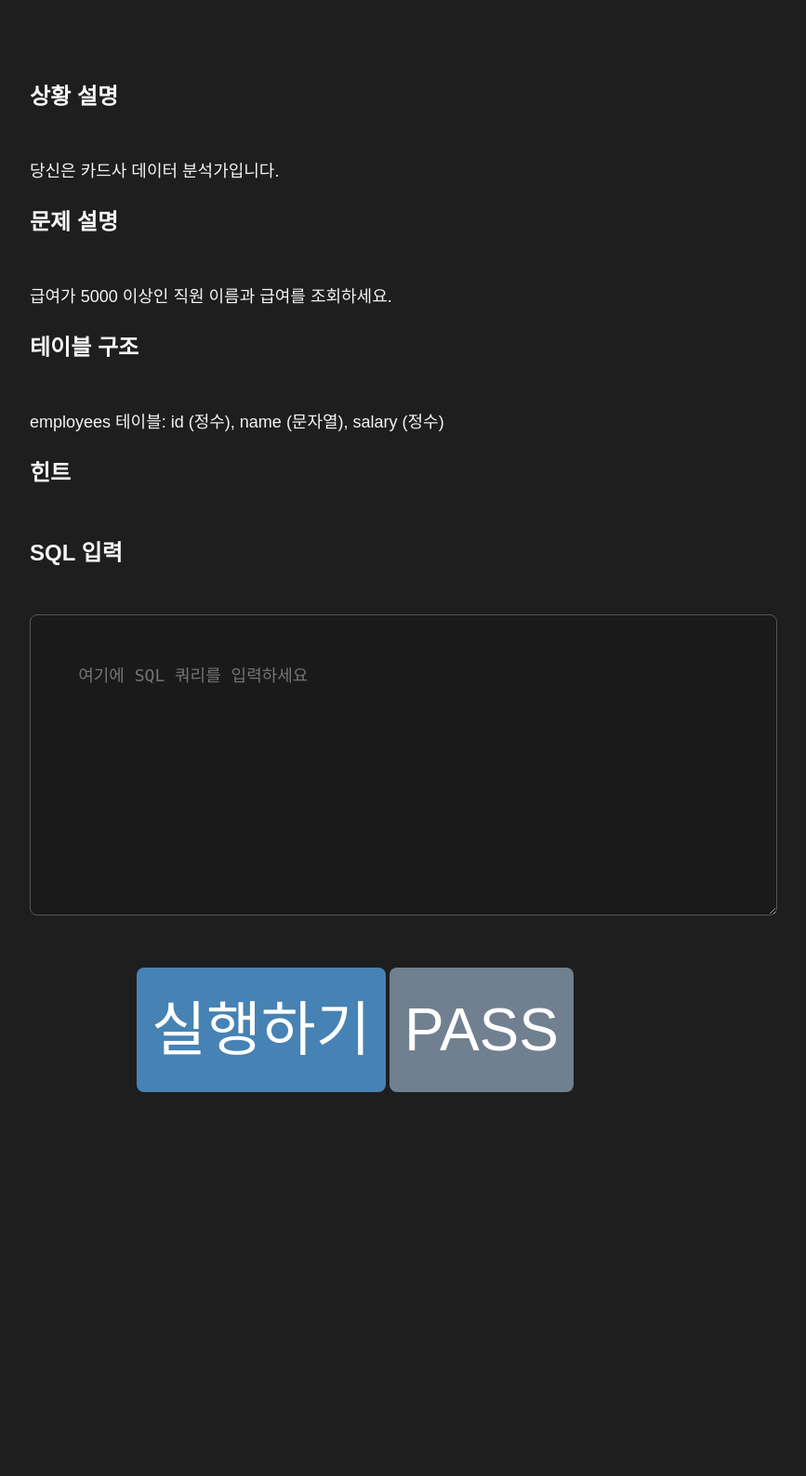
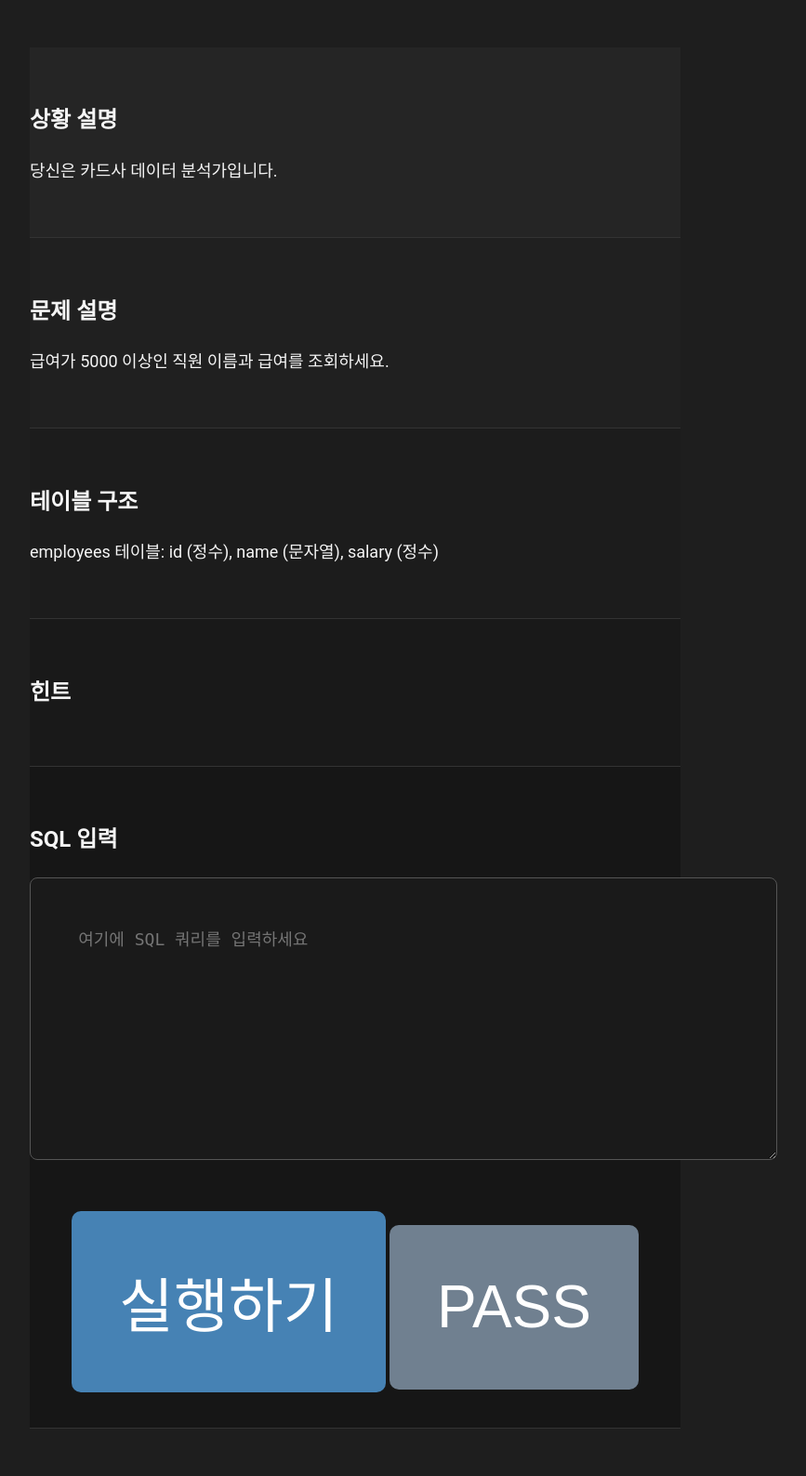
Before and after one commit to melonshoping/sql-quiz-starter, a Flask app: page /quiz/1 in a window 1280 px wide. Shown: the whole page at 93% size, without its empty margins (258-1125 px from the left). Before the commit the page ends 1175 px from the top, so only its background shows below. Run offline with Flask 3, Linux system fonts and the light colour scheme.

Commit message:
Update style.css

```diff
--- a/static/style.css
+++ b/static/style.css
@@ -2,53 +2,72 @@
 body {
     background-color: #1E1E1E;
     color: #F5F5F5;
-    font-family: 'Fira Code', 'Roboto Mono', 'Noto Sans KR', sans-serif;
+    font-family: 'SamsungOne', 'Noto Sans KR', 'Roboto', sans-serif;
     margin: 0;
     padding: 0;
     overflow-x: hidden;
 }
 
 .container {
-    width: 95vw;
+    max-width: 700px;
     margin: 0 auto;
-    padding: 5vw 2vw;
+    padding: 4vw 2vw;
+}
+
+.section {
+    padding: 3vw 0;
+    border-bottom: 1px solid #333;
+}
+
+.intro-section {
+    text-align: center;
+}
+
+.situation-section {
+    background-color: #252525;
+}
+
+.problem-section {
+    background-color: #202020;
+}
+
+.table-section {
+    background-color: #1C1C1C;
+}
+
+.hint-section {
+    background-color: #191919;
+}
+
+.sql-section {
+    background-color: #161616;
 }
 
 h1 {
-    font-size: 8vw;
-    text-align: center;
+    font-size: 7vw;
+    font-weight: bold;
 }
 
 h2 {
-    font-size: 6vw;
-    margin-bottom: 4vw;
+    font-size: 5.5vw;
+    font-weight: bold;
+    margin-bottom: 2vw;
 }
 
-p, textarea, button {
-    font-size: 5vw;
+p {
+    font-size: 4.5vw;
     line-height: 1.6;
-}
-
-.card {
-    background-color: #2A2A2A;
-    padding: 4vw;
-    margin-bottom: 4vw;
-    border-radius: 10px;
-    box-shadow: 0 2px 6px rgba(0,0,0,0.5);
-    width: 95vw;
-    max-width: 700px;
-    margin-left: auto;
-    margin-right: auto;
 }
 
 textarea {
     width: 100%;
-    min-height: 220px;
+    min-height: 200px;
     background-color: #1A1A1A;
     color: #F5F5F5;
     border: 1px solid #555;
     border-radius: 8px;
     padding: 4vw;
+    font-size: 4.5vw;
 }
 
 .button-wrapper, .button-group {
@@ -61,7 +80,7 @@ textarea {
     border: none;
     padding: 4vw;
     font-size: 5vw;
-    border-radius: 8px;
+    border-radius: 10px;
     cursor: pointer;
     text-decoration: none;
     color: white;
@@ -87,18 +106,19 @@ textarea {
 
 .table-wrapper {
     overflow-x: auto;
+    margin-top: 3vw;
 }
 
 table {
     width: 100%;
     border-collapse: collapse;
-    margin-top: 4vw;
 }
 
 th, td {
     border: 1px solid #555;
     padding: 3vw;
     text-align: center;
+    font-size: 4vw;
 }
 
 th {
@@ -139,34 +159,16 @@ th {
     color: white;
 }
 
-/* 📱 태블릿 대응 (768px ~ 1023px) */
+/* 📱 태블릿 대응 */
 @media (min-width: 768px) {
-    .container {
-        width: 80vw;
-    }
-    h1 {
-        font-size: 6vw;
-    }
-    h2 {
-        font-size: 5vw;
-    }
+    h1 { font-size: 5vw; }
+    h2 { font-size: 4vw; }
+    p, textarea, button { font-size: 3.5vw; }
 }
 
-/* 🖥️ PC 대응 (1024px 이상) */
+/* 🖥️ PC 대응 */
 @media (min-width: 1024px) {
-    .container {
-        width: 700px;
-    }
-    h1 {
-        font-size: 32px;
-    }
-    h2 {
-        font-size: 24px;
-    }
-    p, textarea, button {
-        font-size: 18px;
-    }
-    .btn-run, .btn-pass, .btn-start, .btn-next, .btn-hint {
-        padding: 16px;
-    }
+    h1 { font-size: 32px; }
+    h2 { font-size: 24px; }
+    p, textarea, button { font-size: 18px; }
 }
```
